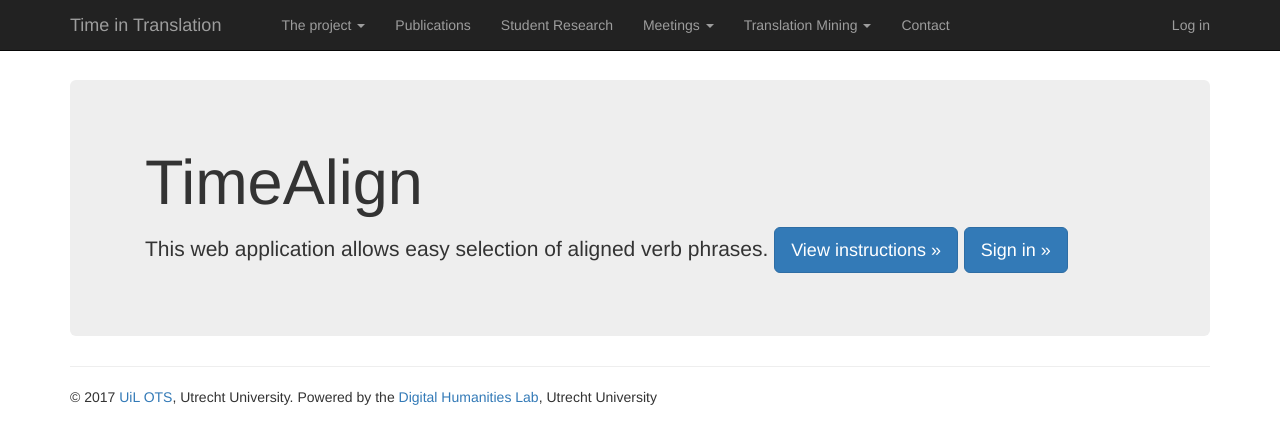
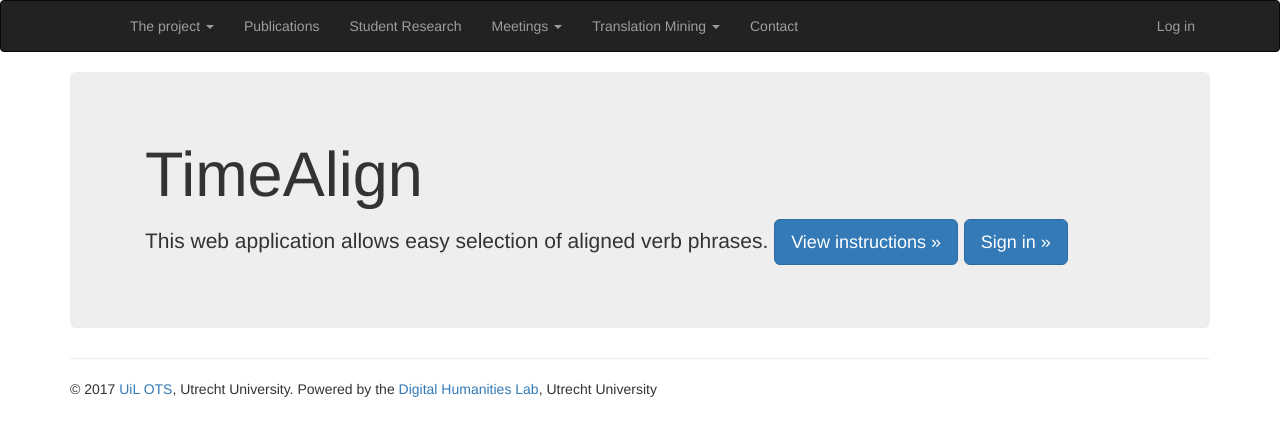
Before and after one commit to UUDigitalHumanitieslab/timealign, a Django app: page /timealign/introduction/ in a window 1280 px wide. Shown: the top 444 px of the page. Run offline with Django 3.2, Linux system fonts and the light colour scheme; some libraries are stand-ins or nearby versions.

Commit message:
Small improvements to the lay-out

```diff
--- a/core/templates/base/_menu.html
+++ b/core/templates/base/_menu.html
@@ -1,6 +1,6 @@
 {% load bootstrap3 %}
 
-<nav class="navbar navbar-inverse navbar-fixed-top">
+<nav class="navbar navbar-inverse">
     <div class="container">
         <div class="navbar-header">
             <button type="button" class="navbar-toggle collapsed" data-toggle="collapse" data-target="#navbar" aria-expanded="false" aria-controls="navbar">
@@ -9,7 +9,6 @@
                 <span class="icon-bar"></span>
                 <span class="icon-bar"></span>
             </button>
-            <span class="navbar-brand">Time in Translation</span>
         </div>
         <div id="navbar" class="navbar-collapse collapse">
             <ul class="nav navbar-nav">
--- a/core/templates/base/base.html
+++ b/core/templates/base/base.html
@@ -17,12 +17,12 @@
         {% bootstrap_css %}
         {% bootstrap_javascript jquery=1 %}
 
-        {# Load the SmartMenus library %}
+        {# Load the SmartMenus library #}
         <script src="https://cdnjs.cloudflare.com/ajax/libs/jquery.smartmenus/1.0.0/jquery.smartmenus.min.js"></script>
         <script src="https://cdnjs.cloudflare.com/ajax/libs/jquery.smartmenus/1.0.0/addons/bootstrap/jquery.smartmenus.bootstrap.min.js"></script>
         <link rel="stylesheet" href="https://cdnjs.cloudflare.com/ajax/libs/jquery.smartmenus/1.0.0/addons/bootstrap/jquery.smartmenus.bootstrap.min.css">
 
-        {# Load the qTip library %}
+        {# Load the qTip library #}
         <script src="https://cdn.jsdelivr.net/qtip2/3.0.3/basic/jquery.qtip.min.js"></script>
         <link rel="stylesheet" href="https://cdn.jsdelivr.net/qtip2/3.0.3/basic/jquery.qtip.min.css">
 
@@ -33,7 +33,7 @@
     <body>
         {% include "base/_menu.html" %}
 
-        <div class="container" style="margin-top: 60px;">
+        <div class="container">
             <div>{% bootstrap_messages %}</div>
             <div>{% block content %}{% endblock %}</div>
             <hr>
```
